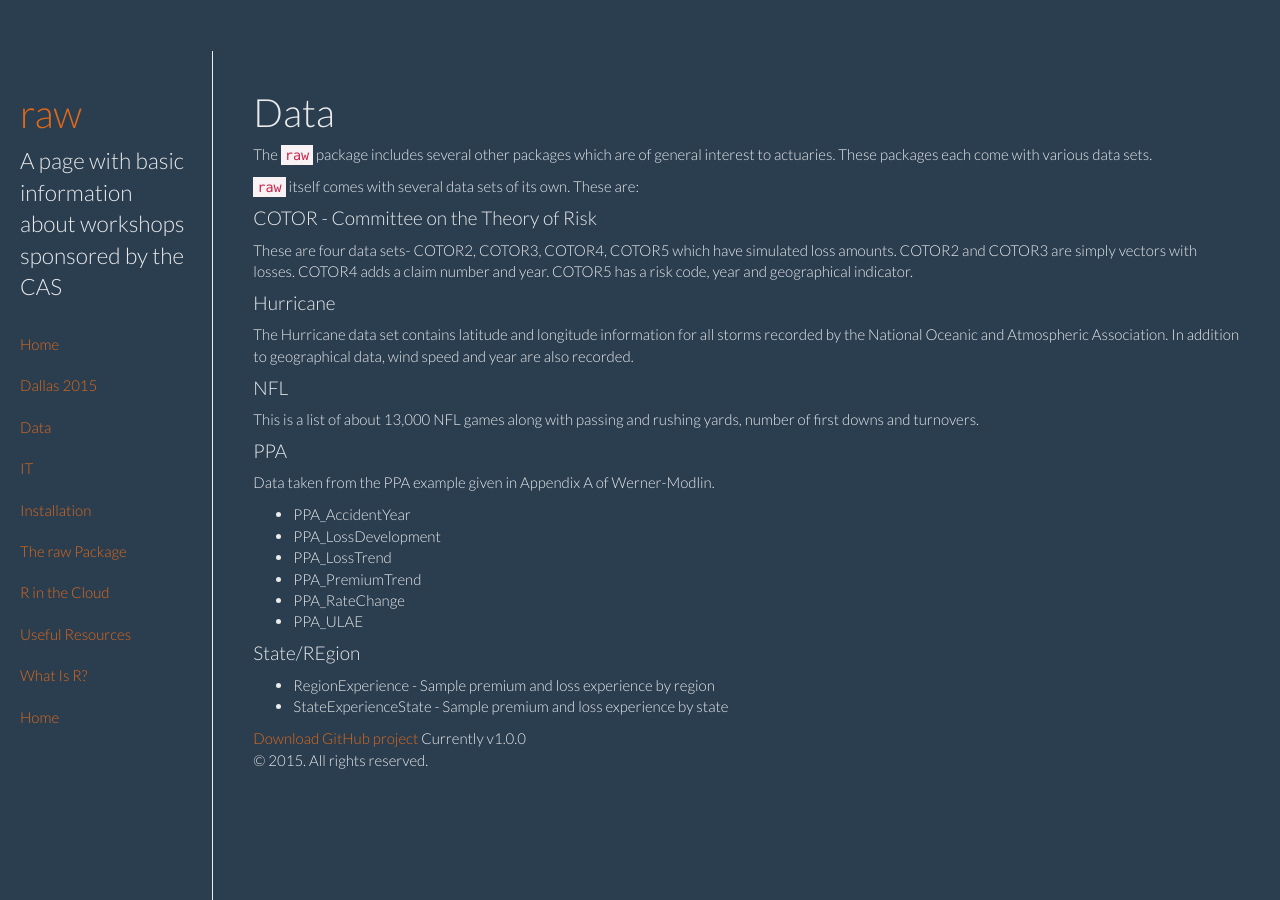
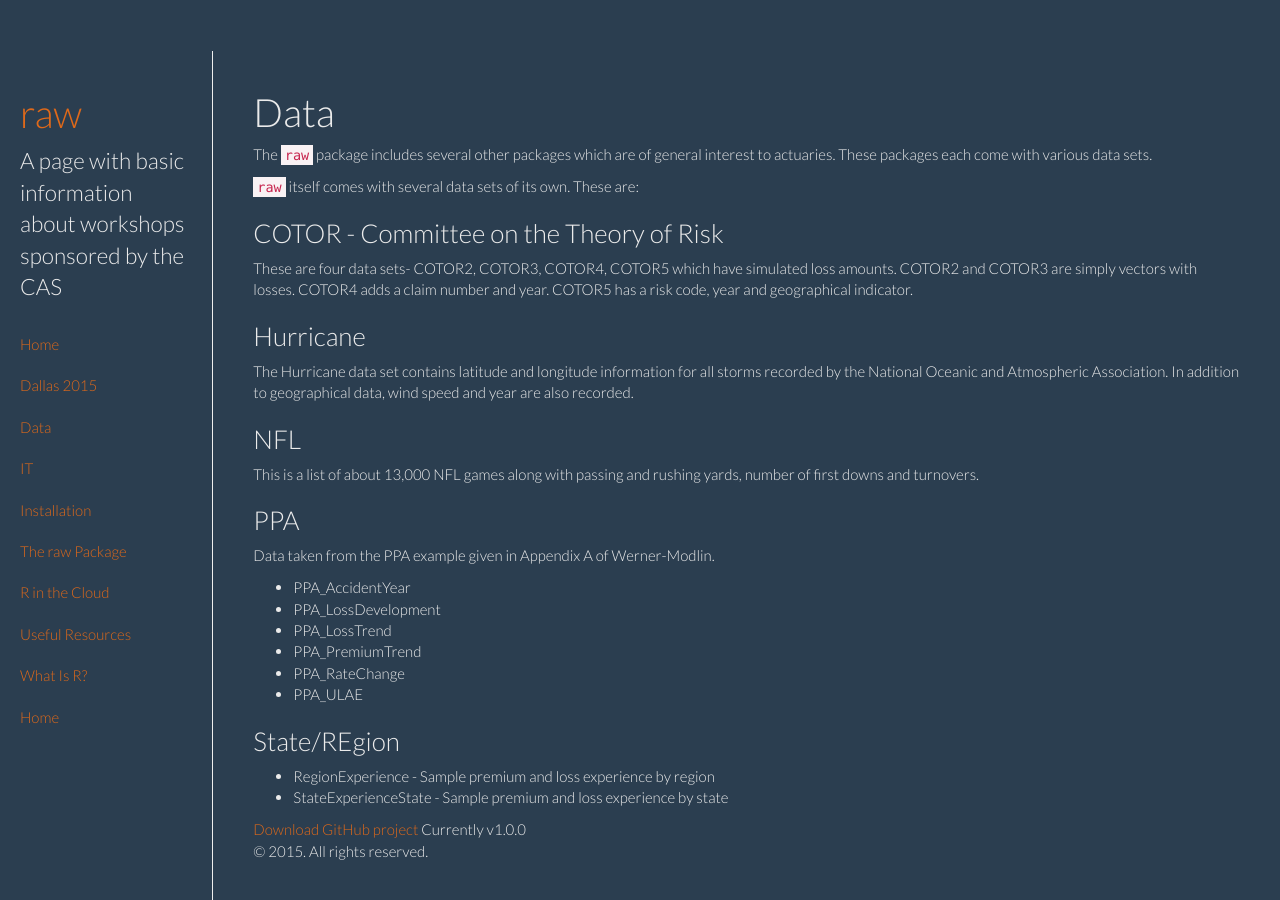
Before and after one commit to PirateGrunt/raw, a Jekyll site: the page built from Data.md, in a window 1280 px wide. Built offline with Jekyll 4.4.1, drawn with Linux system fonts in a browser that asks for light colours; nearby versions of some CDN libraries; library files that are not in the unit come from our copies.

```diff
--- a/Data.md
+++ b/Data.md
@@ -7,17 +7,17 @@ The `raw` package includes several other packages which are of general interest
 
 `raw` itself comes with several data sets of its own. These are:
 
-#### COTOR - Committee on the Theory of Risk
+### COTOR - Committee on the Theory of Risk
 
 These are four data sets- COTOR2, COTOR3, COTOR4, COTOR5 which have simulated loss amounts. COTOR2 and COTOR3 are simply vectors with losses. COTOR4 adds a claim number and year. COTOR5 has a risk code, year and geographical indicator.
 
-#### Hurricane
+### Hurricane
 The Hurricane data set contains latitude and longitude information for all storms recorded by the National Oceanic and Atmospheric Association. In addition to geographical data, wind speed and year are also recorded.
 
-#### NFL
+### NFL
 This is a list of about 13,000 NFL games along with passing and rushing yards, number of first downs and turnovers.
 
-#### PPA
+### PPA
 
 Data taken from the PPA example given in Appendix A of Werner-Modlin.
 
@@ -28,6 +28,6 @@ Data taken from the PPA example given in Appendix A of Werner-Modlin.
 * PPA_RateChange
 * PPA_ULAE
 
-#### State/REgion
+### State/REgion
 * RegionExperience - Sample premium and loss experience by region
 * StateExperienceState - Sample premium and loss experience by state
```
